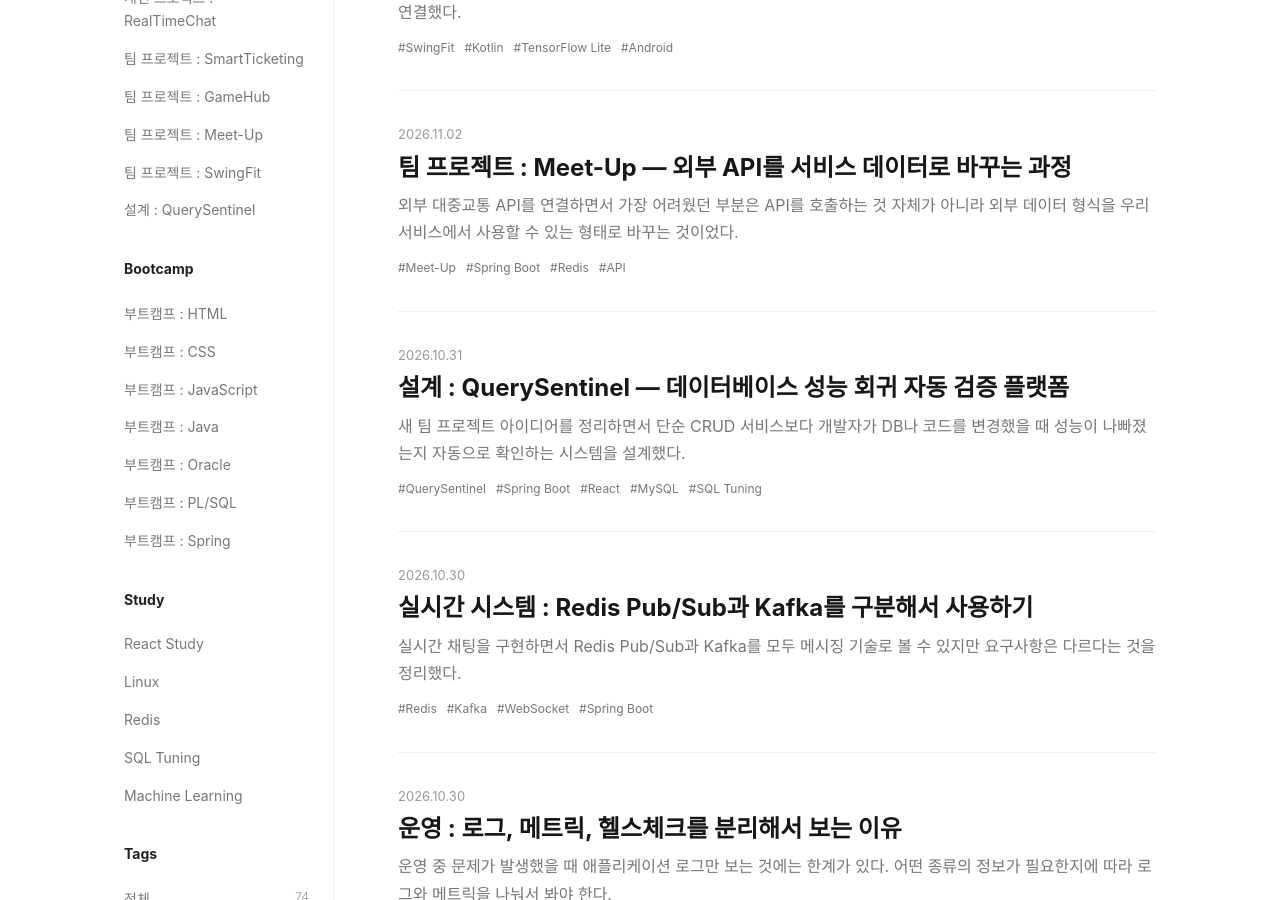
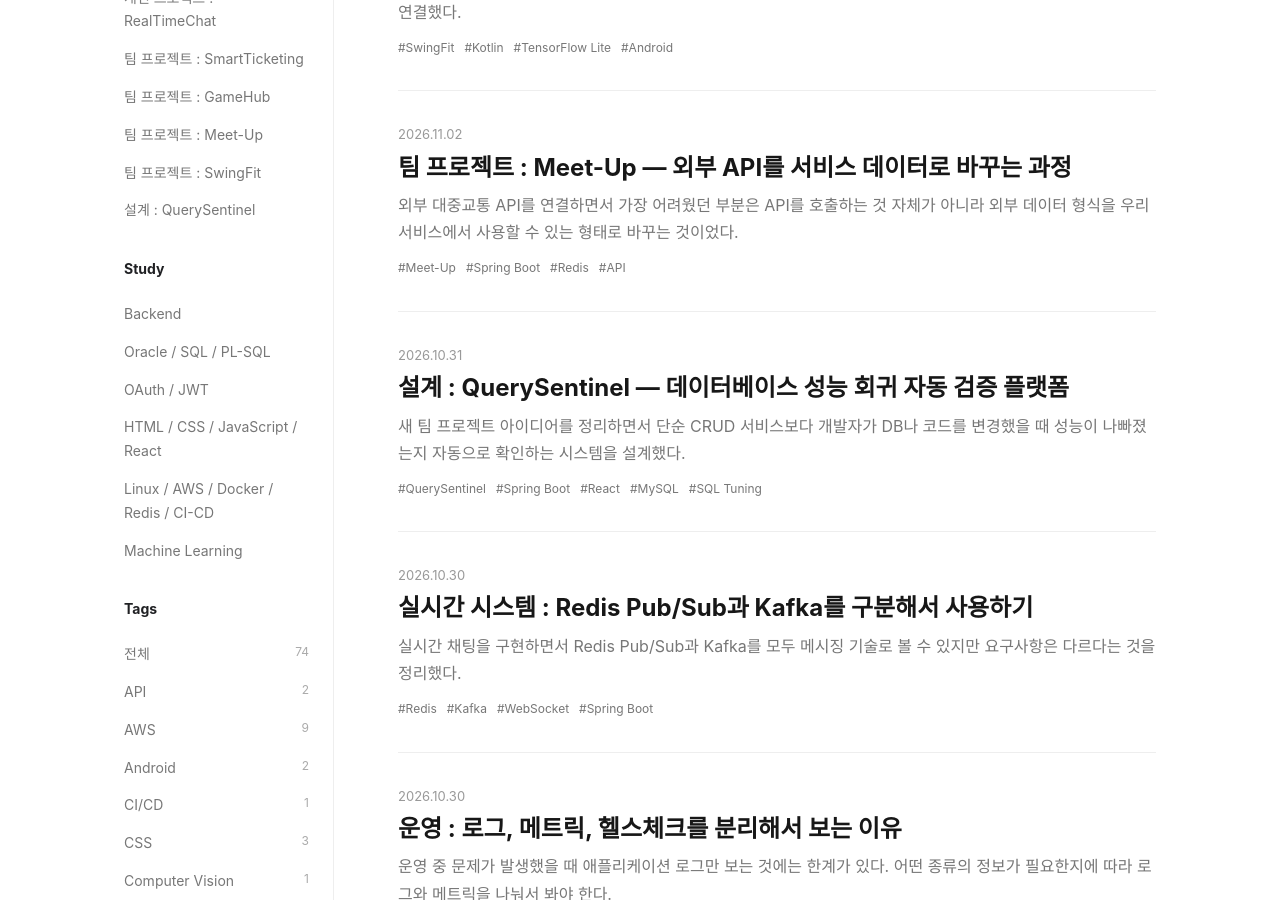
Before and after one commit to zuzusnasna/zuzusnasna.github.io, a Jekyll site: the page built from index.md, in a window 1280 px wide and 900 px high, scrolled down 420 px. Built offline with Jekyll 4.4.1, drawn with Linux system fonts in a browser that asks for light colours.

Commit message:
refactor: simplify blog categories

```diff
--- a/_layouts/home.html
+++ b/_layouts/home.html
@@ -18,20 +18,12 @@ layout: default
     <a class="tag" href="{{ '/' | relative_url }}?section=SwingFit">팀 프로젝트 : SwingFit</a>
     <a class="tag" href="{{ '/' | relative_url }}?section=QuerySentinel">설계 : QuerySentinel</a>
 
-    <h2 class="sidebar-heading">Bootcamp</h2>
-    <a class="tag" href="{{ '/' | relative_url }}?section=HTML">부트캠프 : HTML</a>
-    <a class="tag" href="{{ '/' | relative_url }}?section=CSS">부트캠프 : CSS</a>
-    <a class="tag" href="{{ '/' | relative_url }}?section=JavaScript">부트캠프 : JavaScript</a>
-    <a class="tag" href="{{ '/' | relative_url }}?section=Java">부트캠프 : Java</a>
-    <a class="tag" href="{{ '/' | relative_url }}?section=Oracle">부트캠프 : Oracle</a>
-    <a class="tag" href="{{ '/' | relative_url }}?section=PLSQL">부트캠프 : PL/SQL</a>
-    <a class="tag" href="{{ '/' | relative_url }}?section=Spring">부트캠프 : Spring</a>
-
     <h2 class="sidebar-heading">Study</h2>
-    <a class="tag" href="{{ '/' | relative_url }}?section=React">React Study</a>
-    <a class="tag" href="{{ '/' | relative_url }}?section=Linux">Linux</a>
-    <a class="tag" href="{{ '/' | relative_url }}?section=Redis">Redis</a>
-    <a class="tag" href="{{ '/' | relative_url }}?section=SQLTuning">SQL Tuning</a>
+    <a class="tag" href="{{ '/' | relative_url }}?section=Backend">Backend</a>
+    <a class="tag" href="{{ '/' | relative_url }}?section=Database">Oracle / SQL / PL-SQL</a>
+    <a class="tag" href="{{ '/' | relative_url }}?section=Auth">OAuth / JWT</a>
+    <a class="tag" href="{{ '/' | relative_url }}?section=Frontend">HTML / CSS / JavaScript / React</a>
+    <a class="tag" href="{{ '/' | relative_url }}?section=Infra">Linux / AWS / Docker / Redis / CI-CD</a>
     <a class="tag" href="{{ '/' | relative_url }}?section=MachineLearning">Machine Learning</a>
 
     <h2 class="sidebar-heading">Tags</h2>
@@ -46,7 +38,8 @@ layout: default
     <div class="post-list" id="post-list">
       {% for post in site.posts %}
       {% assign menu_section = '' %}
-      {% assign title_prefix = post.title | split: ' — ' | first %}
+
+      {% comment %} Project posts are always kept in their project menu. {% endcomment %}
       {% if post.title contains '개인 프로젝트 : EMS' %}{% assign menu_section = 'EMS' %}
       {% elsif post.title contains '개인 프로젝트 : RealTimeChat' %}{% assign menu_section = 'RealTimeChat' %}
       {% elsif post.title contains '팀 프로젝트 : SmartTicketing' %}{% assign menu_section = 'SmartTicketing' %}
@@ -54,19 +47,16 @@ layout: default
       {% elsif post.title contains '팀 프로젝트 : Meet-Up' %}{% assign menu_section = 'Meet-Up' %}
       {% elsif post.title contains '팀 프로젝트 : SwingFit' %}{% assign menu_section = 'SwingFit' %}
       {% elsif post.title contains '설계 : QuerySentinel' %}{% assign menu_section = 'QuerySentinel' %}
-      {% elsif post.title contains '부트캠프 : HTML' %}{% assign menu_section = 'HTML' %}
-      {% elsif post.title contains '부트캠프 : CSS' %}{% assign menu_section = 'CSS' %}
-      {% elsif post.title contains '부트캠프 : JavaScript' %}{% assign menu_section = 'JavaScript' %}
-      {% elsif post.title contains '부트캠프 : Java' %}{% assign menu_section = 'Java' %}
-      {% elsif post.title contains '부트캠프 : Oracle' %}{% assign menu_section = 'Oracle' %}
-      {% elsif post.title contains '부트캠프 : PL/SQL' %}{% assign menu_section = 'PLSQL' %}
-      {% elsif post.title contains 'Spring Security' or post.title contains 'Spring Boot' or post.title contains 'Spring : ' or post.title contains 'Spring Study' %}{% assign menu_section = 'Spring' %}
-      {% elsif post.title contains 'React Study' %}{% assign menu_section = 'React' %}
-      {% elsif post.title contains 'Linux' %}{% assign menu_section = 'Linux' %}
-      {% elsif post.title contains 'Redis Study' %}{% assign menu_section = 'Redis' %}
-      {% elsif post.title contains 'SQL Tuning' %}{% assign menu_section = 'SQLTuning' %}
-      {% elsif post.title contains 'Machine Learning' %}{% assign menu_section = 'MachineLearning' %}
+
+      {% comment %} Broad study categories. One post belongs to one study menu. {% endcomment %}
+      {% elsif post.tags contains 'OAuth2' or post.tags contains 'JWT' or post.tags contains 'Spring Security' or post.title contains 'OAuth' or post.title contains 'JWT' or post.title contains '인증' %}{% assign menu_section = 'Auth' %}
+      {% elsif post.tags contains 'Oracle' or post.tags contains 'SQL' or post.tags contains 'PL/SQL' or post.tags contains 'SQL Tuning' or post.tags contains 'Database' or post.title contains 'Oracle' or post.title contains 'SQL' or post.title contains 'PL/SQL' %}{% assign menu_section = 'Database' %}
+      {% elsif post.tags contains 'Spring Boot' or post.tags contains 'Spring' or post.tags contains 'Java' or post.tags contains 'Servlet' or post.tags contains 'JDBC' or post.tags contains 'JPA' or post.tags contains 'MyBatis' or post.title contains 'Spring' or post.title contains 'Java' or post.title contains 'Servlet' %}{% assign menu_section = 'Backend' %}
+      {% elsif post.tags contains 'HTML' or post.tags contains 'CSS' or post.tags contains 'JavaScript' or post.tags contains 'React' or post.title contains 'React' or post.title contains 'JavaScript' %}{% assign menu_section = 'Frontend' %}
+      {% elsif post.tags contains 'Linux' or post.tags contains 'AWS' or post.tags contains 'EC2' or post.tags contains 'Docker' or post.tags contains 'Redis' or post.tags contains 'CI/CD' or post.title contains 'Linux' or post.title contains 'Redis' or post.title contains 'Docker' or post.title contains 'EC2' %}{% assign menu_section = 'Infra' %}
+      {% elsif post.tags contains 'Machine Learning' or post.tags contains '머신러닝' or post.title contains 'Machine Learning' or post.title contains '머신러닝' %}{% assign menu_section = 'MachineLearning' %}
       {% endif %}
+
       <article class="post-card" data-section="{{ menu_section }}" data-tags="{% for tag in post.tags %}{{ tag | slugify }} {% endfor %}">
         <div class="post-date">{{ post.date | date: "%Y.%m.%d" }}</div>
         <h2><a href="{{ post.url | relative_url }}">{{ post.title }}</a></h2>
```
